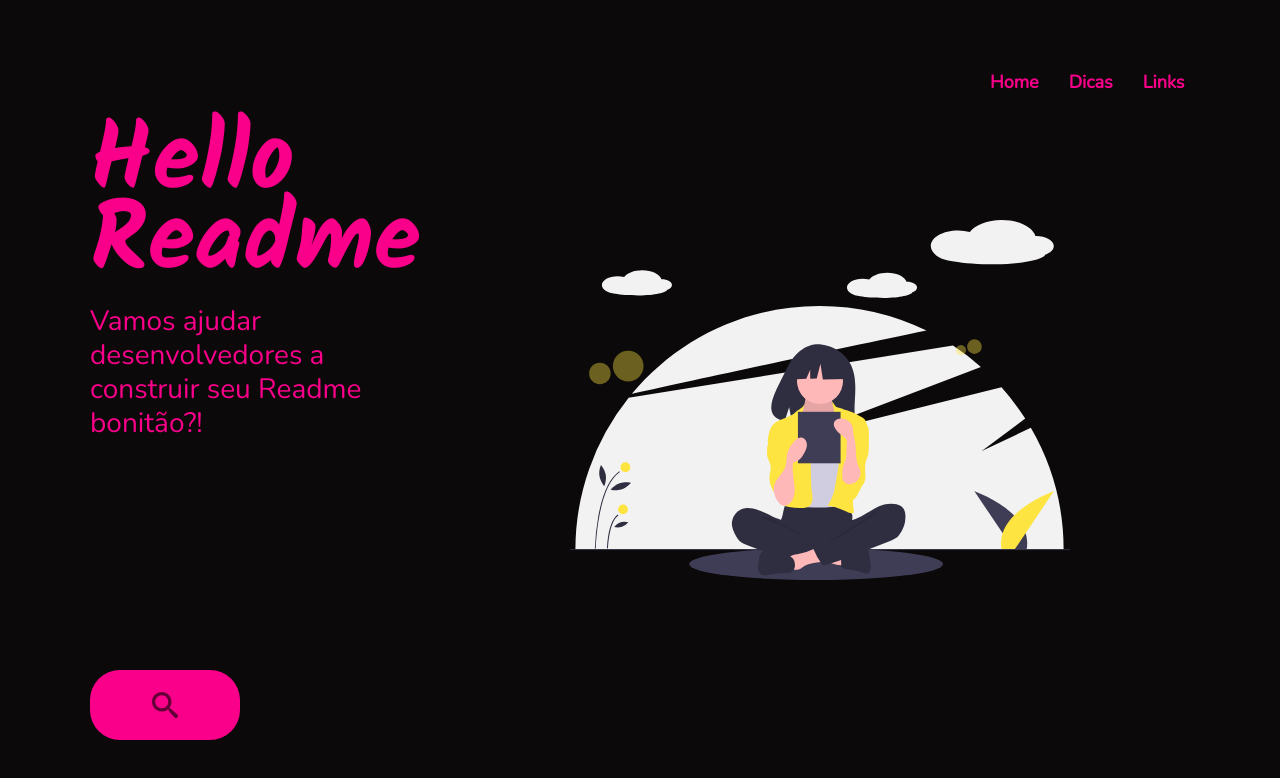
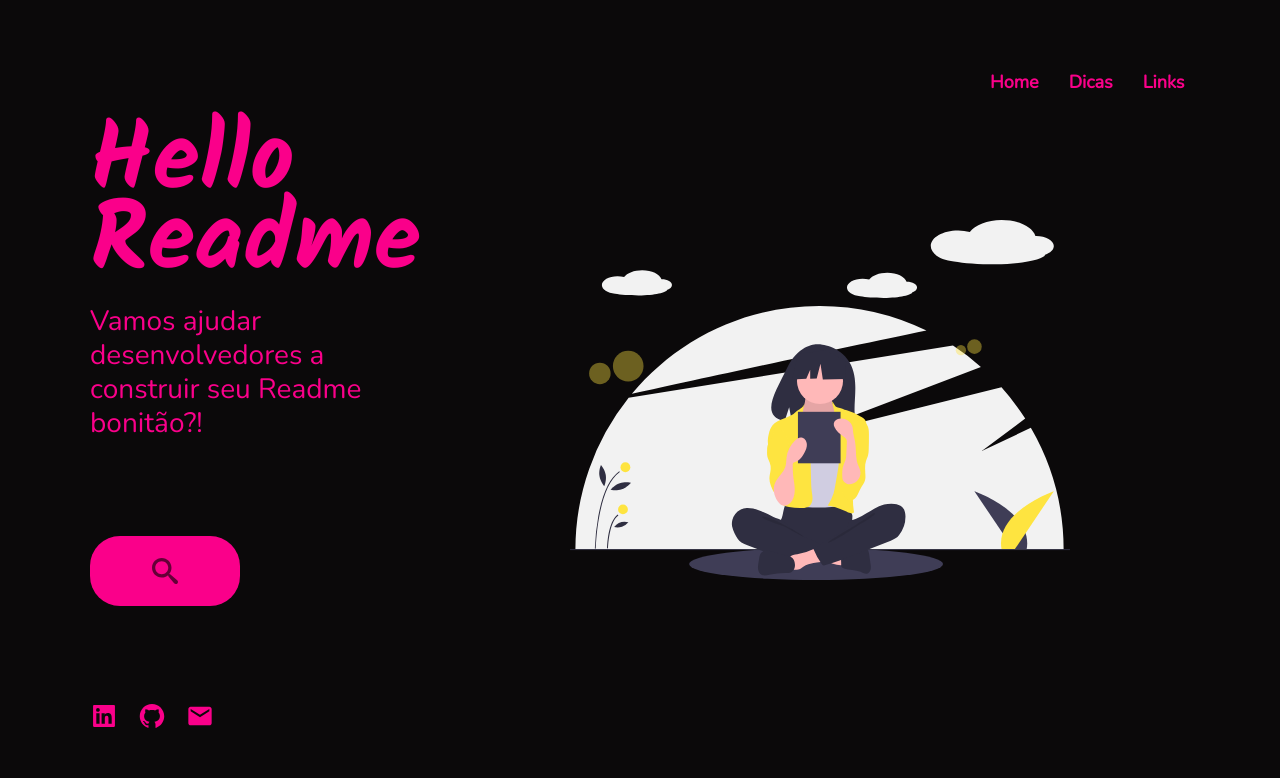
Before and after one commit to LarisseLima/hello-readme, a React (Create React App) app: page / in a window 1280 px wide. Shown: the top 778 px of the page. Built offline with nearby package versions, Linux system fonts and the light colour scheme.

Commit message:
Adiciona componente footer

```diff
--- a/public/index.html
+++ b/public/index.html
@@ -6,9 +6,9 @@
   <link rel="icon" href="%PUBLIC_URL%/favicon.ico" />
   <meta name="viewport" content="width=device-width, initial-scale=1" />
   <meta name="theme-color" content="#000000" />
-  <meta name="description" content="O projeto é uma plataforma de materias de como construir um Readme.md" />
+  <meta name="description" content="O projeto é uma plataforma com materias de como construir um Readme.md" />
   <link rel="apple-touch-icon" href="%PUBLIC_URL%/logo192.png" />
-
+  <link rel="icon" type="image/png" sizes="16x16" href="/favicon.png">
   <link rel="manifest" href="%PUBLIC_URL%/manifest.json" />
 
   <title>Hello Readme</title>
--- /dev/null
+++ b/src/Components/Footer/Footer.jsx
@@ -0,0 +1,24 @@
+import React from 'react';
+import { AiFillLinkedin } from 'react-icons/ai';
+import { AiFillGithub } from 'react-icons/ai';
+import { MdEmail } from 'react-icons/md';
+import '../../Styles/Components/footer.css';
+
+export default function Footer() {
+  return (
+    <footer className="footer-bio">
+      <a href="https://www.linkedin.com/in/larisselima/" className="icone-redes-in"
+        target="blank">
+        <AiFillLinkedin />
+      </a>
+      <a href="https://github.com/LarisseLima" className="icone-redes-gi"
+        target="blank">
+        <AiFillGithub />
+      </a>
+      <a href="mailto:larisse.lima2@gmail.com" className="icone-redes-em"
+        target="blank">
+        <MdEmail />
+      </a>
+    </footer>
+  )
+}
--- a/src/Components/Nav/Nav.jsx
+++ b/src/Components/Nav/Nav.jsx
@@ -20,16 +20,13 @@ export default function Nav() {
               </Link>
           </li>
           <li>
-            <Link
-              // to="link"
-              className="link"
-            >
+            <Link to="links"
+              className="link">
               Links
                 </Link>
           </li>
         </ul>
       </nav>
-
     </div>
   )
 }
--- a/src/Pages/Home.jsx
+++ b/src/Pages/Home.jsx
@@ -1,9 +1,11 @@
 import React from 'react';
+import Nav from '../Components/Nav/Nav';
+import Footer from '../Components/Footer/Footer';
 import { ImSearch } from 'react-icons/im';
 import { Link } from 'react-router-dom';
 import '../Styles/Pages/home.css';
 import '../Styles/global.css';
-import Nav from '../Components/Nav/Nav'
+
 
 export default function Home() {
   return (
@@ -13,12 +15,12 @@ export default function Home() {
           <Nav />
           <h1>Hello Readme</h1>
           <p> Vamos ajudar desenvolvedores a construir seu Readme bonitão?!</p>
-
         </main>
         <Link to="/links" className="enter-app">
           < ImSearch size={26}
             color="rgba(0, 0 , 0, 0.6)" />
         </Link>
+        <Footer />
       </div>
     </div>
   );
--- a/src/Pages/Links.jsx
+++ b/src/Pages/Links.jsx
@@ -1,11 +1,13 @@
 import React from 'react';
+import Sidebar from '../Components/Sidebar';
+import Footer from '../Components/Footer/Footer';
 import '../Styles/Pages/links.css';
-import Sidebar from '../Components/Sidebar'
 
 export default function Links() {
     return (
         <div id="links-page">
             <Sidebar />
+            <Footer />
         </div>
     );
 }
--- a/src/Pages/Tips.jsx
+++ b/src/Pages/Tips.jsx
@@ -1,11 +1,13 @@
 import React from 'react';
+import Sidebar from '../Components/Sidebar';
+import Footer from '../Components/Footer/Footer';
 import '../Styles/Pages/tips.css';
-import Sidebar from '../Components/Sidebar'
 
 export default function Tips() {
     return (
         <div id="tips-page">
             <Sidebar />
+            <Footer />
         </div>
     );
 }
--- /dev/null
+++ b/src/Styles/Components/footer.css
@@ -0,0 +1,7 @@
+
+  .icone-redes-in , .icone-redes-gi , .icone-redes-em {
+	color: #fa008a;
+	margin-right: 20px;
+	font-size: 28px;
+
+}
--- a/src/Styles/Pages/home.css
+++ b/src/Styles/Pages/home.css
@@ -64,4 +64,7 @@
 
 .content-wrapper .enter-app:hover {
 	background: #FF69BF;
+	-webkit-transform: scale(1.3);
+        -ms-transform: scale(1.3);
+        transform: scale(1.3);
 }
```
Also changed, not shown: public/favicon-16x16.png (added), public/favicon.png (added).
